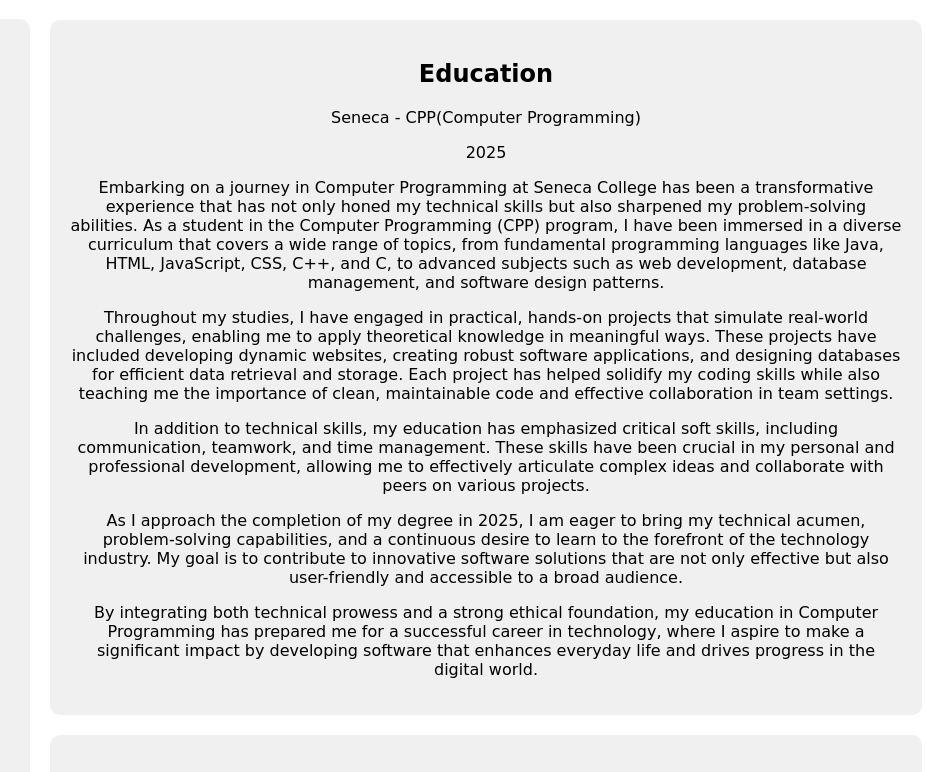
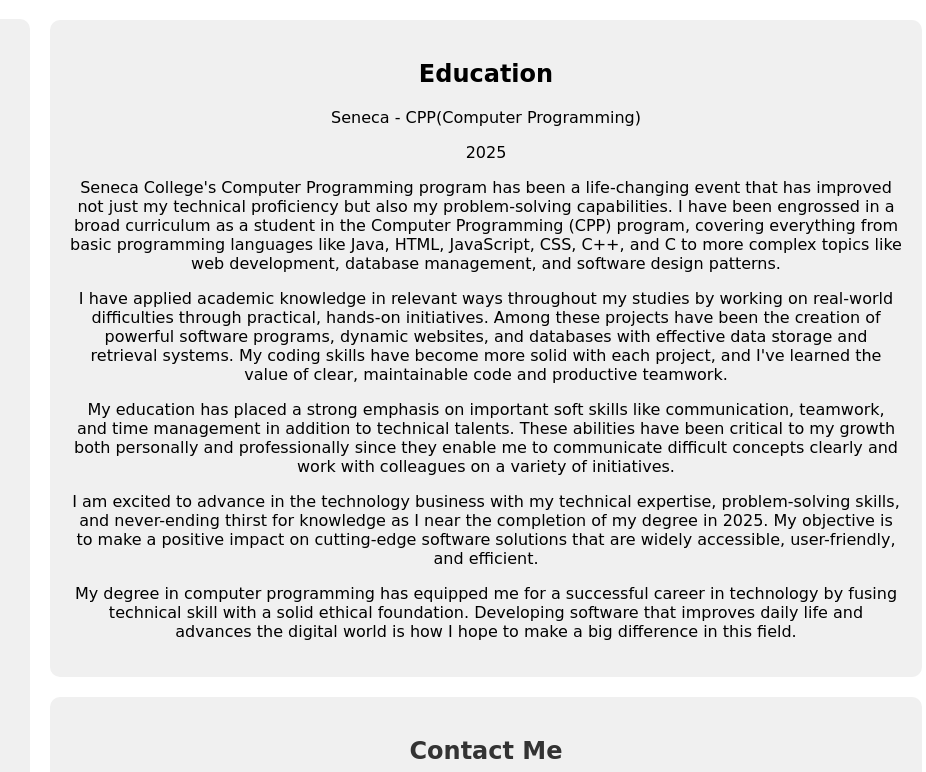
Before and after one commit to Taranomn/Taranom.githun.io, a website: page index.html in a window 1280 px wide. Shown: the top 772 px of the page, 354-1280 px from the left. Drawn offline with Linux system fonts and the light colour scheme; a web font is replaced by a local one.

Commit message:
Update index.html

```diff
--- a/index.html
+++ b/index.html
@@ -34,17 +34,15 @@
             <h2>Education</h2>
             <p>Seneca - CPP(Computer Programming)</p>
             <p>2025</p>
-            <p>Embarking on a journey in Computer Programming at Seneca College has been a transformative experience that has not only honed my technical skills but also sharpened my problem-solving abilities. As a student in the Computer Programming (CPP) program, I have been immersed in a diverse curriculum that covers a wide range of topics, from fundamental programming languages like Java, HTML, JavaScript, CSS, C++, and C, to advanced subjects such as web development, database management, and software design patterns.</p>
+            <p>Seneca College's Computer Programming program has been a life-changing event that has improved not just my technical proficiency but also my problem-solving capabilities. I have been engrossed in a broad curriculum as a student in the Computer Programming (CPP) program, covering everything from basic programming languages like Java, HTML, JavaScript, CSS, C++, and C to more complex topics like web development, database management, and software design patterns.</p>
 
-            <p>Throughout my studies, I have engaged in practical, hands-on projects that simulate real-world challenges, enabling me to apply theoretical knowledge in meaningful ways. These projects have included developing dynamic websites, creating robust software applications, and designing databases for efficient data retrieval and storage. Each project has helped solidify my coding skills while also teaching me the importance of clean, maintainable code and effective collaboration in team settings.</p>
+            <p>I have applied academic knowledge in relevant ways throughout my studies by working on real-world difficulties through practical, hands-on initiatives. Among these projects have been the creation of powerful software programs, dynamic websites, and databases with effective data storage and retrieval systems. My coding skills have become more solid with each project, and I've learned the value of clear, maintainable code and productive teamwork.</p>
 
-            <p>In addition to technical skills, my education has emphasized critical soft skills, including communication, teamwork, and time management. These skills have been crucial in my personal and professional development, allowing me to effectively articulate complex ideas and collaborate with peers on various projects.</p>
+            <p>My education has placed a strong emphasis on important soft skills like communication, teamwork, and time management in addition to technical talents. These abilities have been critical to my growth both personally and professionally since they enable me to communicate difficult concepts clearly and work with colleagues on a variety of initiatives.</p>
 
-                <p>As I approach the completion of my degree in 2025, I am eager to bring my technical acumen, problem-solving capabilities, and a continuous desire to learn to the forefront of the technology industry. My goal is to contribute to innovative software solutions that are not only effective but also user-friendly and accessible to a broad audience.</p>
+                <p>I am excited to advance in the technology business with my technical expertise, problem-solving skills, and never-ending thirst for knowledge as I near the completion of my degree in 2025. My objective is to make a positive impact on cutting-edge software solutions that are widely accessible, user-friendly, and efficient.</p>
 
-                <p>By integrating both technical prowess and a strong ethical foundation, my education in Computer Programming has prepared me for a successful career in technology, where I aspire to make a significant impact by developing software that enhances everyday life and drives progress in the digital world.
-
-                </p>
+                <p>My degree in computer programming has equipped me for a successful career in technology by fusing technical skill with a solid ethical foundation. Developing software that improves daily life and advances the digital world is how I hope to make a big difference in this field.</p>
         </section>
 
         <section id="contact" class="contact">
```
